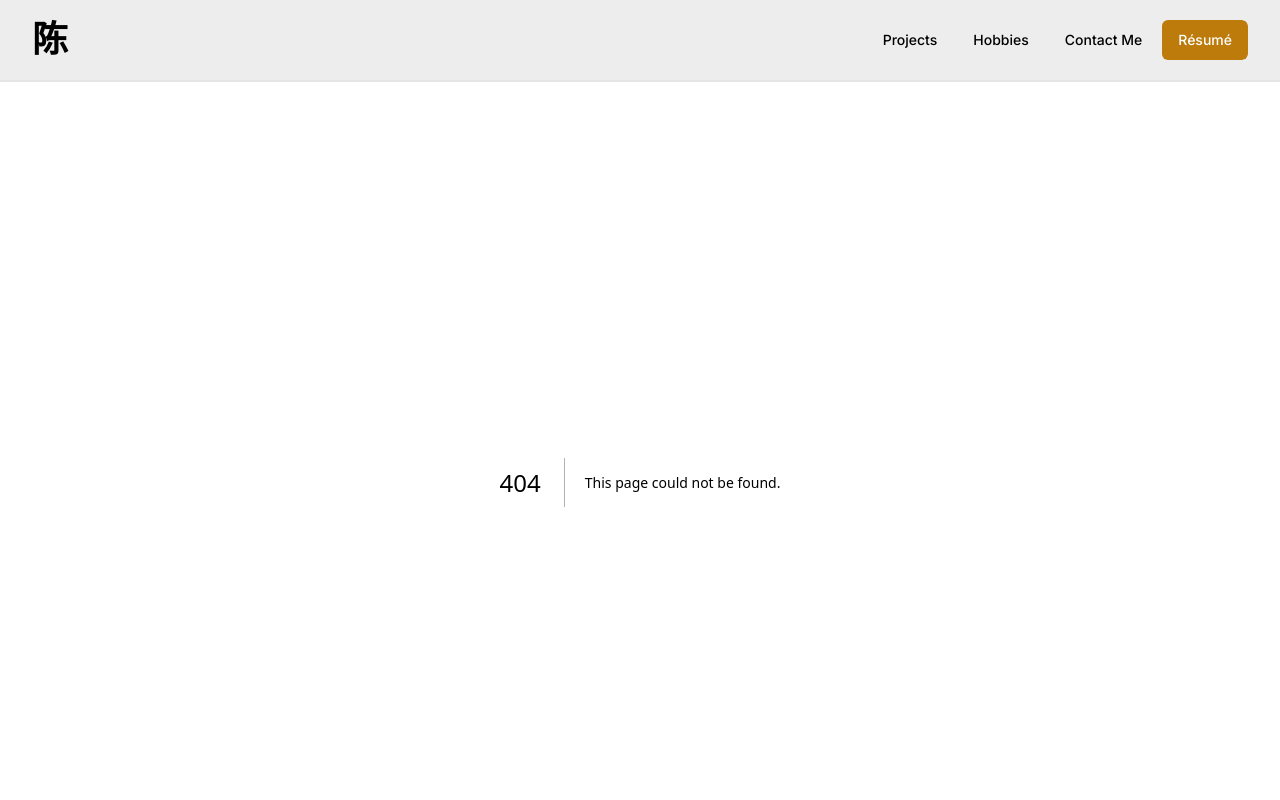
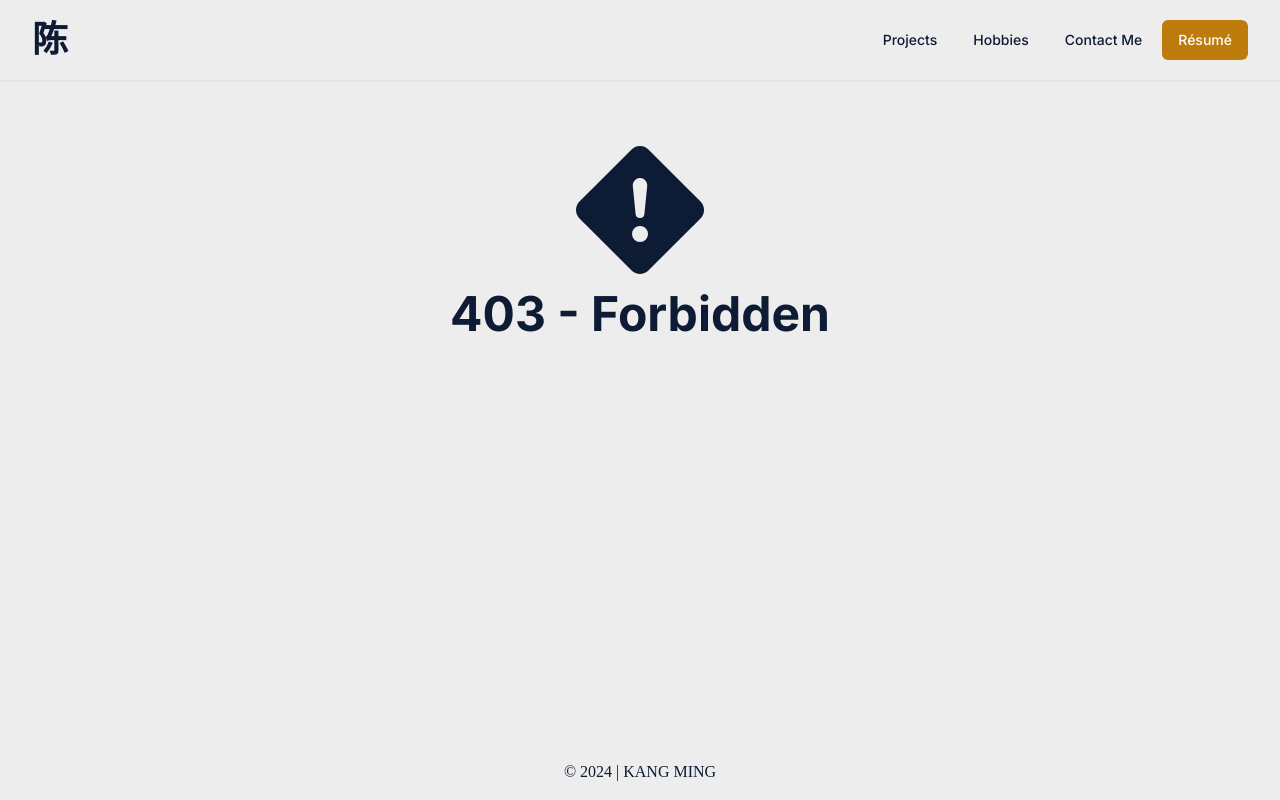
Before and after one commit to chxnkm/portfolio, a Next.js app: page /403 in a window 1280 px wide. Before the commit this address had no page. Shown: the top 800 px of the page. Built offline with nearby package versions, Linux system fonts and the light colour scheme; a web font is replaced by a local one.

Commit message:
updated misc.

```diff
--- /dev/null
+++ b/app/403/page.tsx
@@ -0,0 +1,19 @@
+export default function Custom403() {
+    return (
+      <div className="flex h-80">
+        <div className="m-auto text-center">
+          <svg
+            xmlns="http://www.w3.org/2000/svg"
+            width="128"
+            height="128"
+            fill="currentColor"
+            className="bi bi-exclamation-diamond-fill mb-4 mx-auto"
+            viewBox="0 0 16 16"
+          >
+            <path d="M9.05.435c-.58-.58-1.52-.58-2.1 0L.436 6.95c-.58.58-.58 1.519 0 2.098l6.516 6.516c.58.58 1.519.58 2.098 0l6.516-6.516c.58-.58.58-1.519 0-2.098zM8 4c.535 0 .954.462.9.995l-.35 3.507a.552.552 0 0 1-1.1 0L7.1 4.995A.905.905 0 0 1 8 4m.002 6a1 1 0 1 1 0 2 1 1 0 0 1 0-2" />
+          </svg>
+          <h1 className="text-5xl font-bold">403 - Forbidden</h1>
+        </div>
+      </div>
+    );
+  }
--- a/components/Navbar.tsx
+++ b/components/Navbar.tsx
@@ -6,7 +6,7 @@ export default function Navbar() {
     <nav className="w-full border-b-2 bg-background dark:bg-gray-950/90">
       <div className="max-w-7xl mx-auto px-4 sm:px-6 lg:px-8">
         <div className="grid grid-cols-2 md:grid-cols-3 h-20 items-center">
-          <Link href="/" target="_blank" rel="noopener noreferrer" passHref>
+          <Link href="/" rel="noopener noreferrer" passHref>
             <div className="flex items-center space-x-3">
               <span className="font-msz text-3xl md:text-4xl font-extrabold hover:scale-110 duration-300">陈</span>
             </div>
--- a/components/PhotoGallery.tsx
+++ b/components/PhotoGallery.tsx
@@ -173,14 +173,14 @@ const PhotoGallery: React.FC = () => {
               <motion.img
                 src={selectedImage}
                 alt="Portfolio Image"
-                className="max-w-[83%] max-h-screen"
+                className="w-[85vw] h-[85vh] object-contain "
                 initial={{ opacity: 0.25 }}
                 animate={{ opacity: 1 }}
                 exit={{ opacity: 1 }}
               />
               {currentIndex > 0 && (
                 <button
-                  className="absolute left-[-2rem] rounded-full"
+                  className="absolute flex left-[-2rem] rounded-full justify-start"
                   onClick={(e) => {
                     e.stopPropagation();
                     prevImage();
@@ -193,7 +193,7 @@ const PhotoGallery: React.FC = () => {
               )}
               {currentIndex < images.length - 1 && (
                 <button
-                  className="absolute right-[-2rem] rounded-full"
+                  className="absolute flex right-[-2rem] rounded-full justify-end"
                   onClick={(e) => {
                     e.stopPropagation();
                     nextImage();
--- a/components/ui/NavMenu.tsx
+++ b/components/ui/NavMenu.tsx
@@ -52,7 +52,7 @@ export function NavMenu() {
           <NavigationMenuList className="flex flex-col md:flex-row">
             {menuItems.map((item, index) => (
               <NavigationMenuItem key={index} className="md:my-0 my-1 hover:scale-110 duration-300">
-                <Link href={item.href} target="_blank" rel="noopener noreferrer" legacyBehavior passHref>
+                <Link href={item.href} rel="noopener noreferrer" legacyBehavior passHref>
                   <NavigationMenuLink
                     className={`${navigationMenuTriggerStyle()} ${
                       currentPath === item.href ? "underline" : ""
```
Also changed, not shown: middleware.ts (added, +25 -0 lines).
